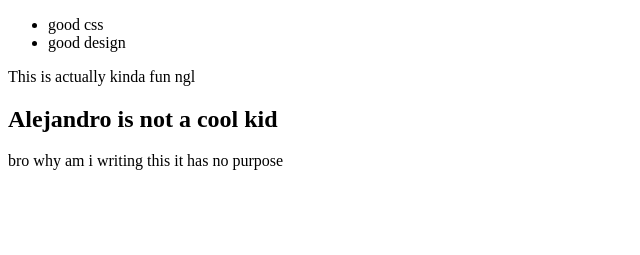
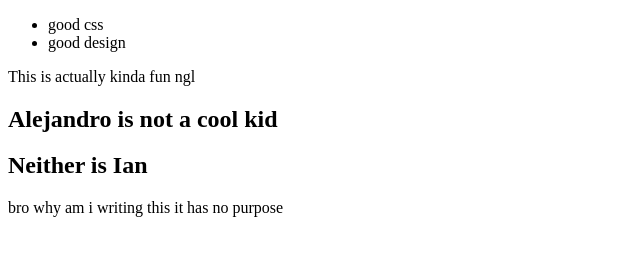
Before and after one commit to OSTAC/OSTAC.github.io, a plain HTML site: page index.html in a window 1280 px wide. Shown: the part 157-412 px from the top of the page, without its empty margins (0-640 px from the left). Drawn offline with Linux system fonts and the light colour scheme.

Commit message:
Update index.html

```diff
--- a/index.html
+++ b/index.html
@@ -36,6 +36,7 @@ width: 5px;
 </ul>
 <p class= "pretty fun" >This is actually kinda fun ngl </p>
 <h2 class= "oof" > Alejandro is not a cool kid </h2>
+    <h2 class= "oof"> Neither is Ian </h2>
 <p> bro why am i writing this it has no purpose </p>
 
 
```
